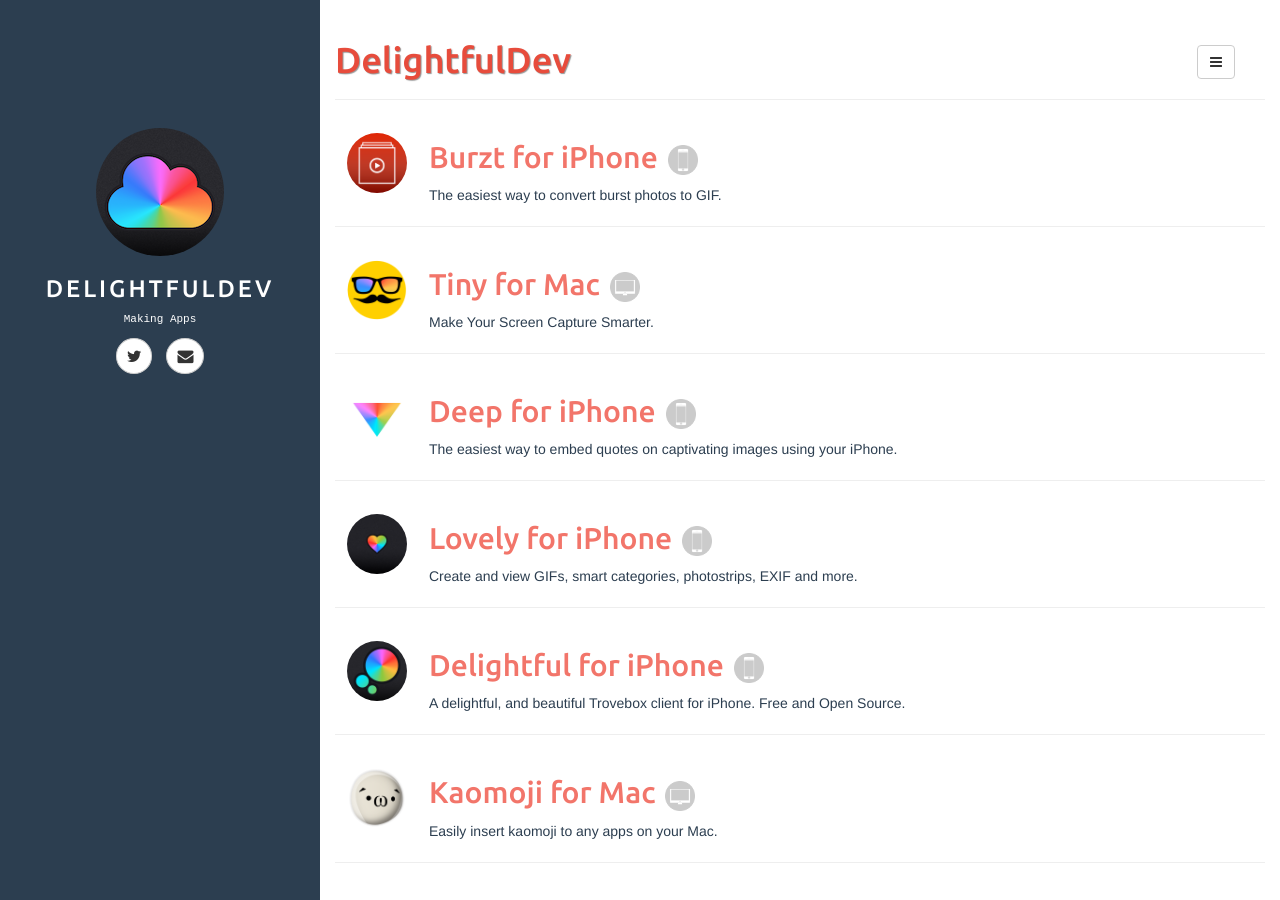
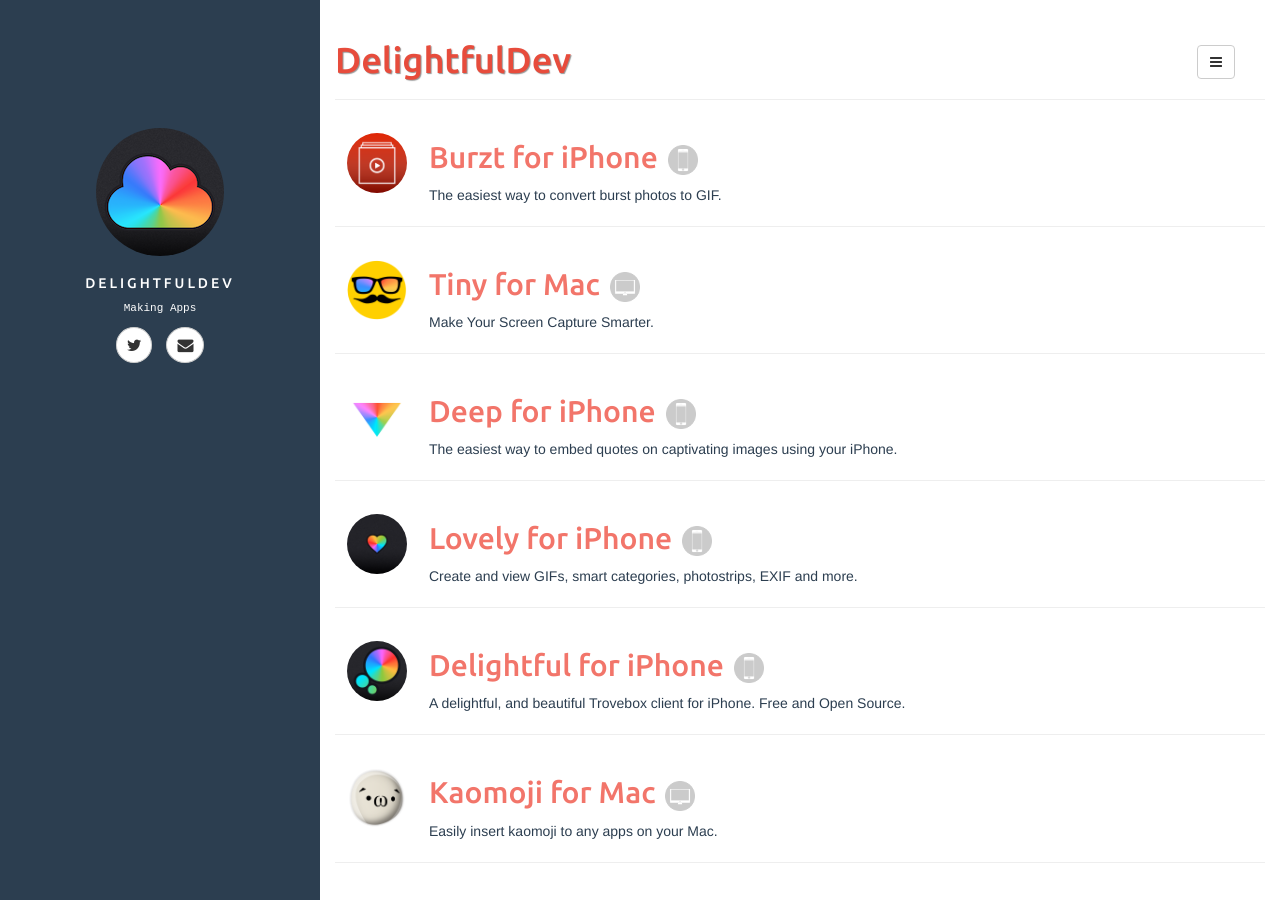
Before and after one commit to nicnocquee/delightfuldev-website, a Jekyll site: the page built from index.html, in a window 1280 px wide. Built offline with Jekyll 4.4.1, drawn with Linux system fonts in a browser that asks for light colours; the list of posts is cut into pages by our own code.

Commit message:
fix title size

```diff
--- a/assets/css/style.css
+++ b/assets/css/style.css
@@ -24,6 +24,10 @@
 .sidebar-header .title a{
 	text-decoration: none;
 	color: #fff;
+}
+
+.sidebar-header h3.title {
+	font-size: 14px;
 }
 
 a.nav-link {
```
